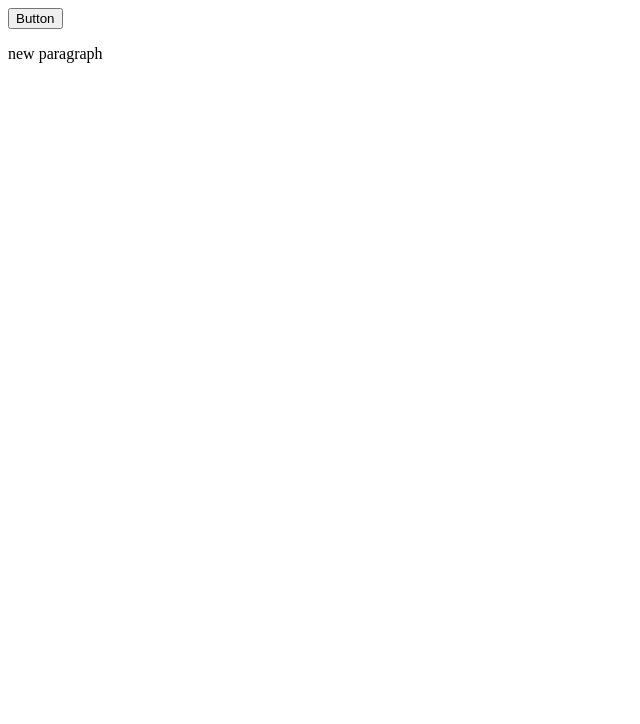
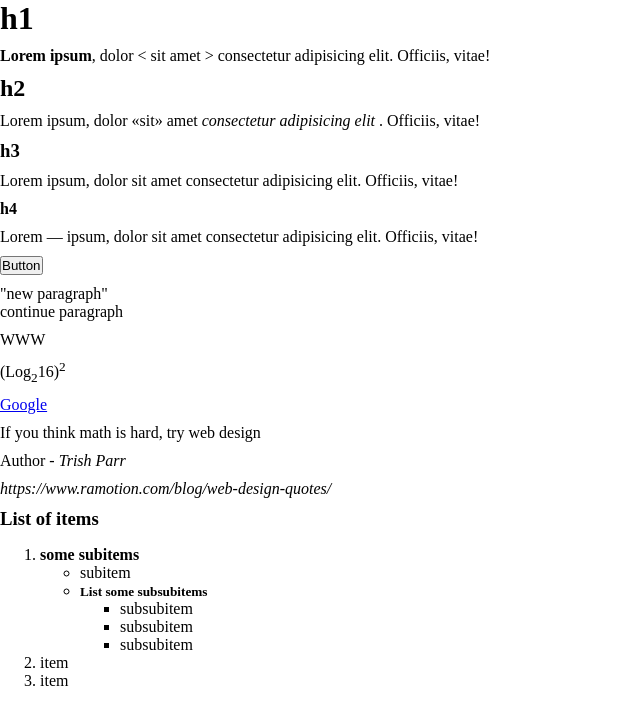
Before and after one commit to Nicknamas/Study, a plain HTML site: page index.html in a window 1280 px wide. Shown: the whole page, without its empty margins (0-640 px from the left). Drawn offline with Linux system fonts and the light colour scheme.

Commit message:
first homeworkd

```diff
--- a/index.html
+++ b/index.html
@@ -1,13 +1,68 @@
 <!DOCTYPE html>
 <html lang="ru">
-<head>
-    <meta charset="UTF-8">
-    <meta name="viewport" content="width=device-width, initial-scale=1.0">
+  <head>
+    <meta charset="UTF-8" />
+    <link rel="shortcut icon" type="image/x-icon" href="home.png" />
+    <meta name="description" content="Site for Home work" />
+    <meta name="keywords" content="Homework, GDZ, ISU" />
+    <link rel="stylesheet" href="main.css" />
+    <meta name="viewport" content="width=device-width, initial-scale=1.0" />
     <title>My invalid site</title>
-</head>
-<body>
+  </head>
+  <body>
+    <!-- Comment -->
+    <h1>h1</h1>
+    <p>
+      <strong>Lorem&nbsp;ipsum</strong>, dolor &lt; sit amet &gt; consectetur
+      adipisicing elit. Officiis, vitae!
+    </p>
+    <h2>h2</h2>
+    <p>
+      Lorem ipsum, dolor &laquo;sit&raquo; amet
+      <em>consectetur adipisicing elit</em> . Officiis, vitae!
+    </p>
+    <h3>h3</h3>
+    <p>
+      Lorem ipsum, dolor sit amet consectetur adipisicing elit. Officiis, vitae!
+    </p>
+    <h4>h4</h4>
+    <p>
+      Lorem &mdash; ipsum, dolor sit amet consectetur adipisicing elit.
+      Officiis, vitae!
+    </p>
     <button id="myButton">Button</button>
     <script src="main.js"></script>
-    <p>new paragraph</p>
-</body>
+    <p>
+      &quot;new paragraph&quot;
+      <br>
+      continue paragraph
+    </p>
+    <abbr>WWW</abbr>
+    <p>(Log<sub>2</sub>16)<sup>2</sup></p>
+    <a href="https://www.google.com">Google</a>
+    <blockquote>
+      <p>If you think math is hard, try web design</p>
+    </blockquote>
+    <p>Author - <em>Trish Parr</em></p>
+    <p><cite>https://www.ramotion.com/blog/web-design-quotes/</cite></p>
+    <h3>List of items</h3>
+    <ol>
+      <li>
+        <h4>some subitems</h4>
+        <ul>
+          <li>subitem</li>
+          <li>
+            <h5>List some subsubitems</h5>
+            <ul>
+              <li>subsubitem</li>
+              <li>subsubitem</li>
+              <li>subsubitem</li>
+            </ul>
+          </li>
+        </ul>
+      </li>
+      <li>item</li>
+      <li>item</li>
+    </ol>
+  </body>
 </html>
--- /dev/null
+++ b/main.css
@@ -0,0 +1,9 @@
+*:not(ul, ol) {
+    margin: 0;
+    padding: 0;
+    box-sizing: border-box;
+}
+
+p {
+    margin: 10px 0;
+}
```
Also changed, not shown: home.png (added).
